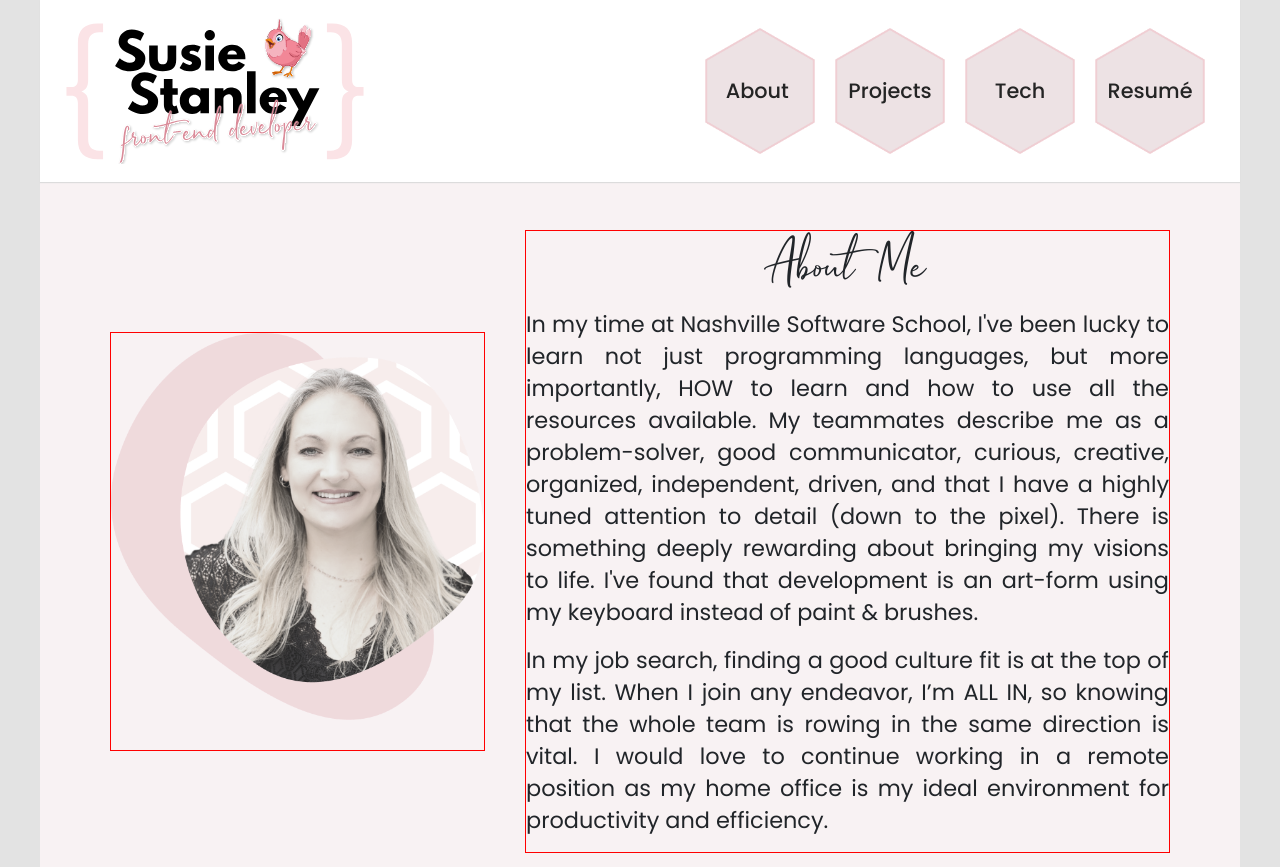
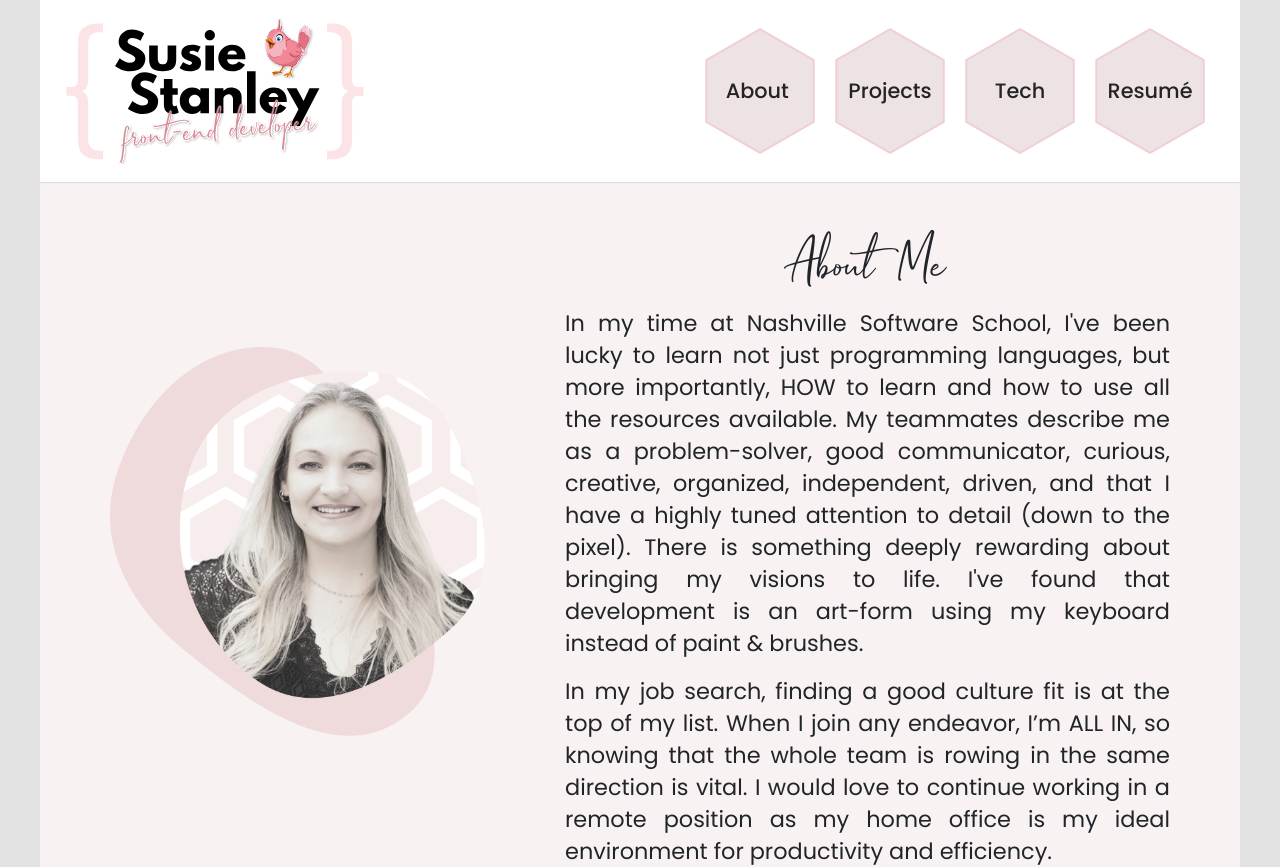
Before and after one commit to SusieCodes/SusieCodes.github.io, a React (Create React App) app: page / in a window 1280 px wide. Shown: the top 867 px of the page. Built offline with nearby package versions, Linux system fonts and the light colour scheme; no server answers.

Commit message:
updated margins in about section

```diff
--- a/src/styles/about.scss
+++ b/src/styles/about.scss
@@ -36,7 +36,6 @@ $rose: #efa8b8;
     align-content: center;
     padding: 0px 0px 30px;
     width: 300px;
-    border: 1px solid red;
     img {
       width: 100%;
       margin: auto auto;
@@ -48,7 +47,6 @@ $rose: #efa8b8;
     flex-direction: column;
     text-align: center;
     padding: 0px;
-    border: 1px solid red;
     h1 {
       padding: 0px;
       margin: 0px;
@@ -88,11 +86,11 @@ $rose: #efa8b8;
     justify-content: center;
     align-items: center;
     .box1 {
-      margin-right: 20px;
+      margin-right: 40px;
     }
     .box2 {
       padding: 0px;
-      margin-left: 20px;
+      margin-left: 40px;
     }
   }
 }
```
